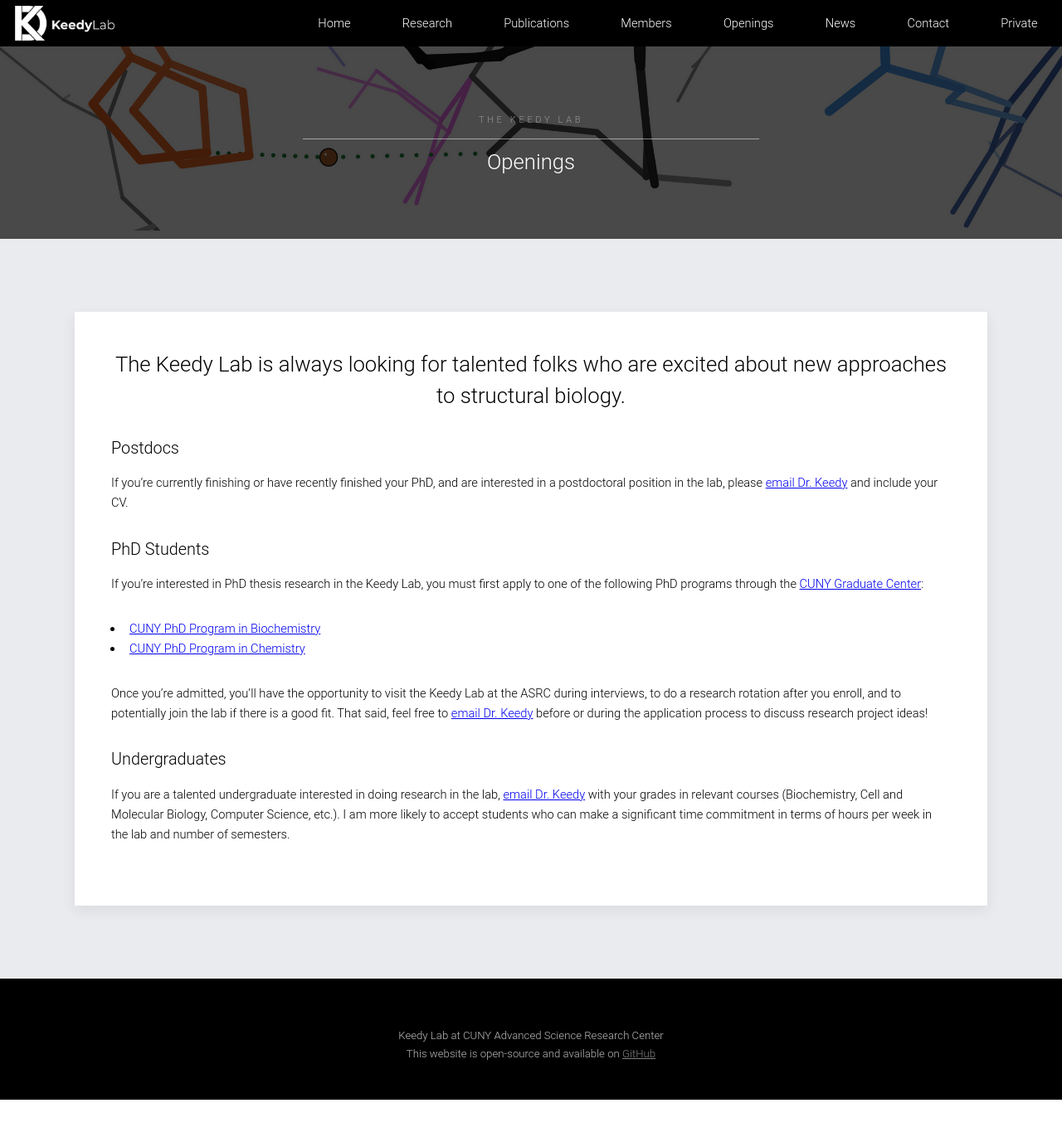
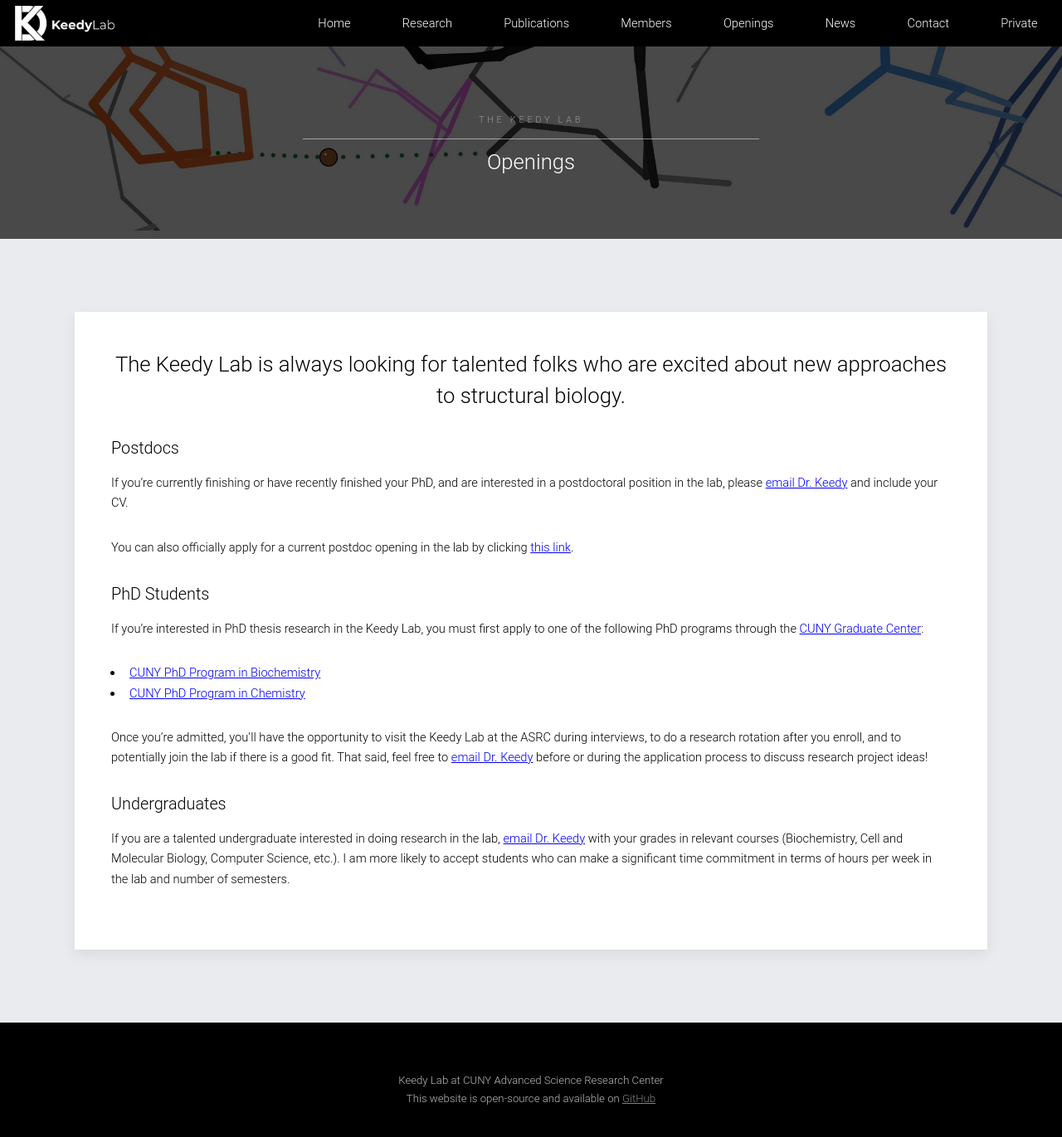
Before and after one commit to keedylab/keedylab.github.io, a Jekyll site: the page built from openings/index.html, in a window 1280 px wide and 1379 px high. Shown: the top 1371 px of the window at 83% size. Built offline with Jekyll 4.4.1, drawn with Linux system fonts in a browser that asks for light colours.

Commit message:
Added current postdoc ad link to Openings

```diff
--- a/openings/index.html
+++ b/openings/index.html
@@ -9,6 +9,8 @@
 ### Postdocs
 
 If you're currently finishing or have recently finished your PhD, and are interested in a postdoctoral position in the lab, please [email Dr. Keedy](mailto:daniel.keedy@asrc.cuny.edu) and include your CV.
+
+You can also officially apply for a current postdoc opening in the lab by clicking [this link](https://cuny.jobs/new-york-ny/research-associate-structural-biology-initiative/3F61F1DE234B4BF7BA9E5777089B982C/job/).
 
 
 ### PhD Students
```
